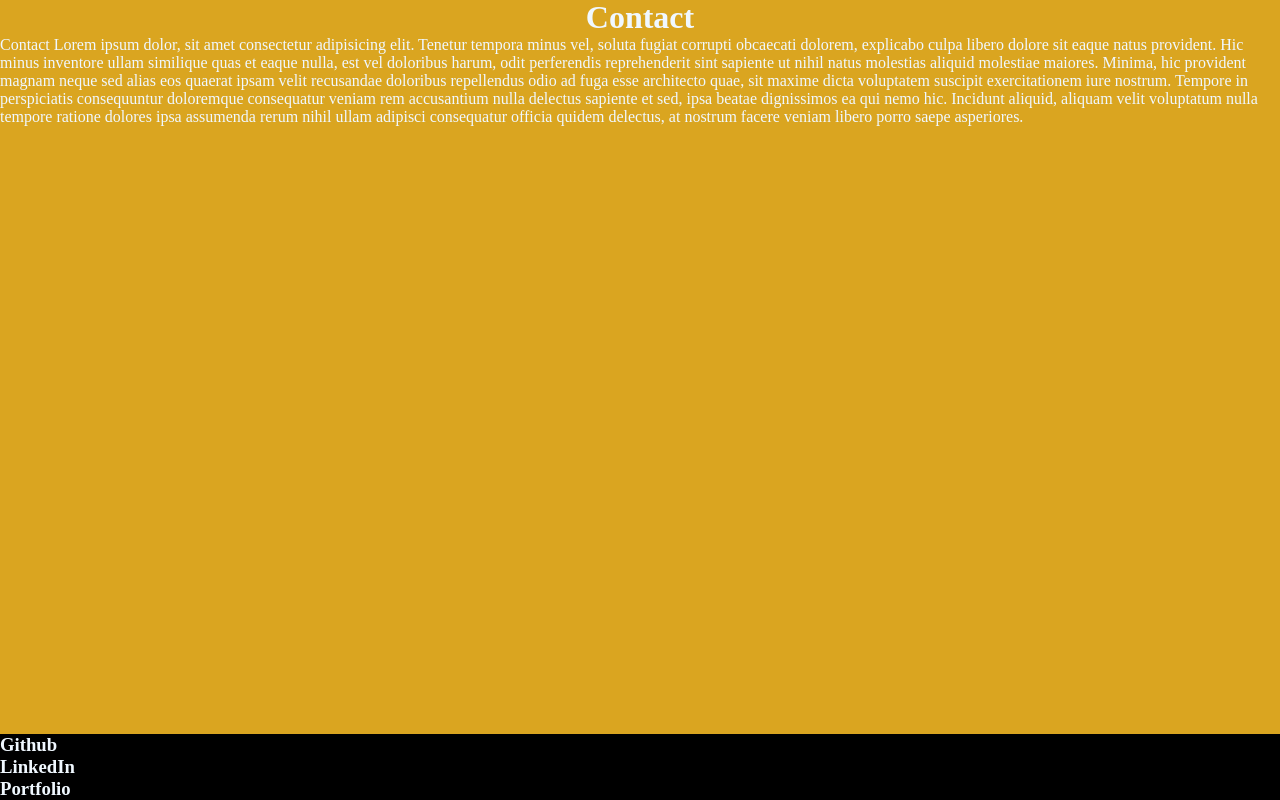
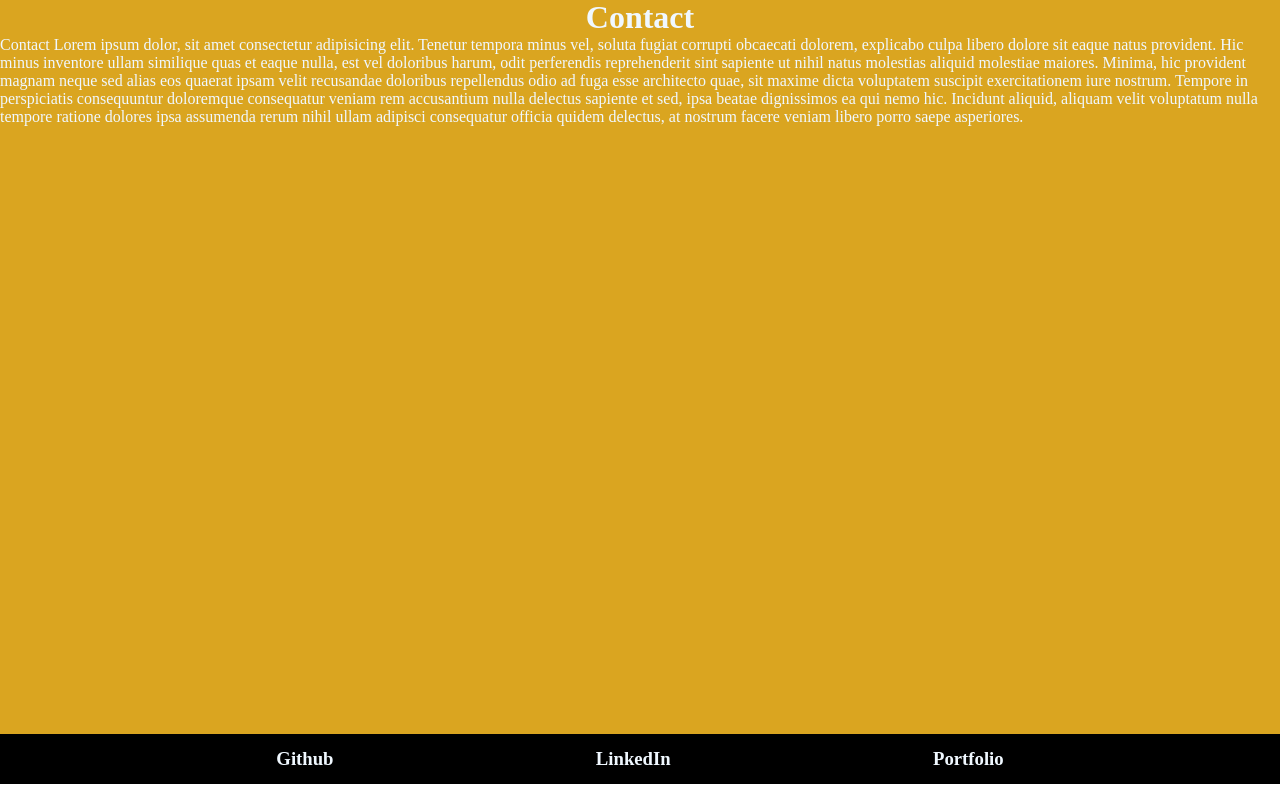
Before and after one commit to Paramesh-Kumar-2004/VP_Portfolio-2, a React (Create React App) app: page / in a window 1280 px wide. Shown: the part 4282-5082 px from the top of the page. Built offline with nearby package versions, Linux system fonts and the light colour scheme.

Commit message:
modified:src/Components/Footer.jsx

```diff
--- a/src/Components/Footer.jsx
+++ b/src/Components/Footer.jsx
@@ -3,7 +3,13 @@ import React from 'react'
 
 function Footer() {
     return (
-        <div>
+        <div
+            style={{
+                display: "flex",
+                justifyContent: "space-evenly",
+                padding: "14px",
+            }}
+        >
             <h3>Github</h3>
             <h3>LinkedIn</h3>
             <h3>Portfolio</h3>
```
